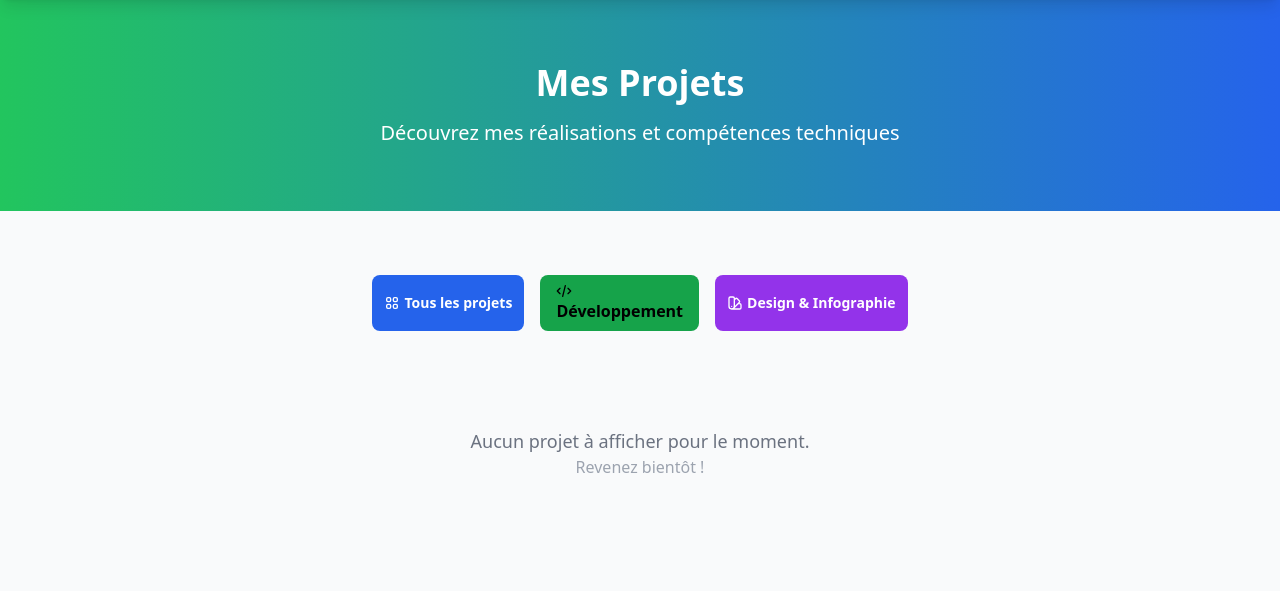
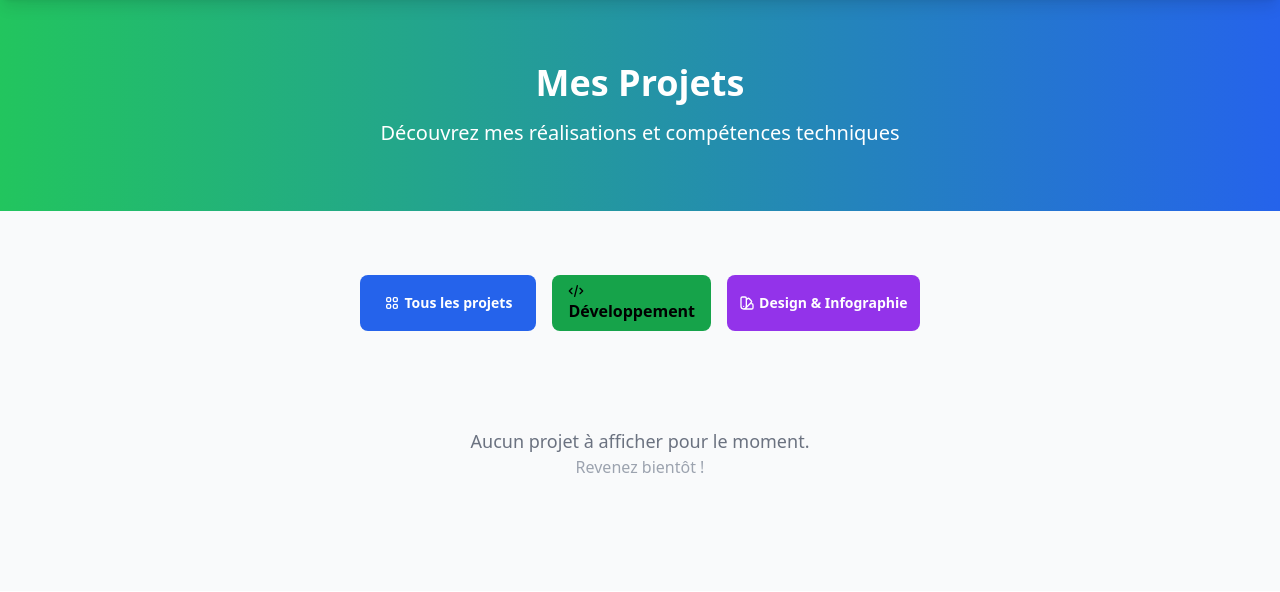
Before and after one commit to Lebon24/mon_site_personnel, a Django app: page /portfolio/ in a window 1280 px wide. Shown: the part 109-701 px from the top of the page. Run offline with Django 5.2, Linux system fonts and the light colour scheme; data that the repository does not hold is empty; some libraries are stand-ins or nearby versions.

Commit message:
Update portfolio.html

```diff
--- a/templates/main/portfolio.html
+++ b/templates/main/portfolio.html
@@ -63,7 +63,7 @@ document.addEventListener('DOMContentLoaded', function() {
 
 
         <div class="flex justify-center mb-12 space-x-4">
-            <button class="filter-btn active bg-blue-600 text-white px-3 py-2 rounded-lg font-semibold hover:bg-blue-700 transition-all duration-300 text-sm whitespace-nowrap flex items-center" data-filter="all">
+            <button class="filter-btn active bg-blue-600 text-white px-6 py-2 rounded-lg font-semibold hover:bg-blue-700 transition-all duration-300 text-sm whitespace-nowrap flex items-center" data-filter="all">
                 <svg class="w-4 h-4 mr-1 flex-shrink-0" fill="none" stroke="currentColor" viewBox="0 0 24 24">
                     <path stroke-linecap="round" stroke-linejoin="round" stroke-width="2" d="M4 6a2 2 0 012-2h2a2 2 0 012 2v2a2 2 0 01-2 2H6a2 2 0 01-2-2V6zm10 0a2 2 0 012-2h2a2 2 0 012 2v2a2 2 0 01-2 2h-2a2 2 0 01-2-2V6zM4 16a2 2 0 012-2h2a2 2 0 012 2v2a2 2 0 01-2 2H6a2 2 0 01-2-2v-2zm10 0a2 2 0 012-2h2a2 2 0 012 2v2a2 2 0 01-2 2h-2a2 2 0 01-2-2v-2z"/>
                 </svg>
```
